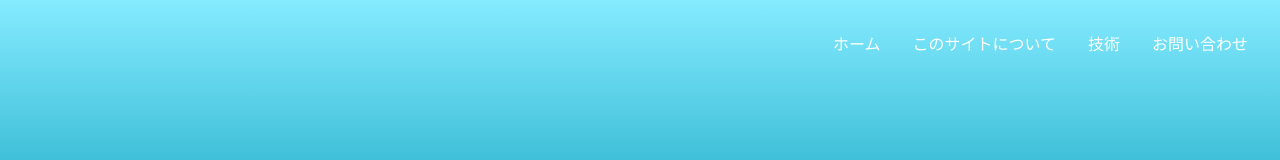
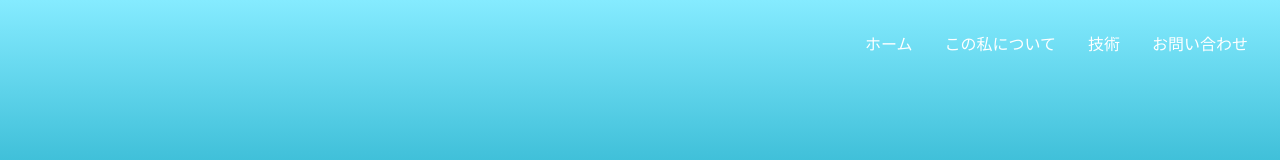
Before and after one commit to niyu07/niyu07.github.io, a React (Vite) app: page / in a window 1280 px wide. Shown: the top 160 px of the page. Built offline with nearby package versions, Linux system fonts and the light colour scheme.

Commit message:
fix: Aboutページのリンクテキストを「このサイトについて」から「この私について」に変更

```diff
--- a/src/App.tsx
+++ b/src/App.tsx
@@ -16,7 +16,7 @@ function App() {
             ホーム
           </Link>
           <Link to="/about" className="text-white">
-            このサイトについて
+            この私について
           </Link>
           <Link to="/tech" className="text-white">
             技術
```
